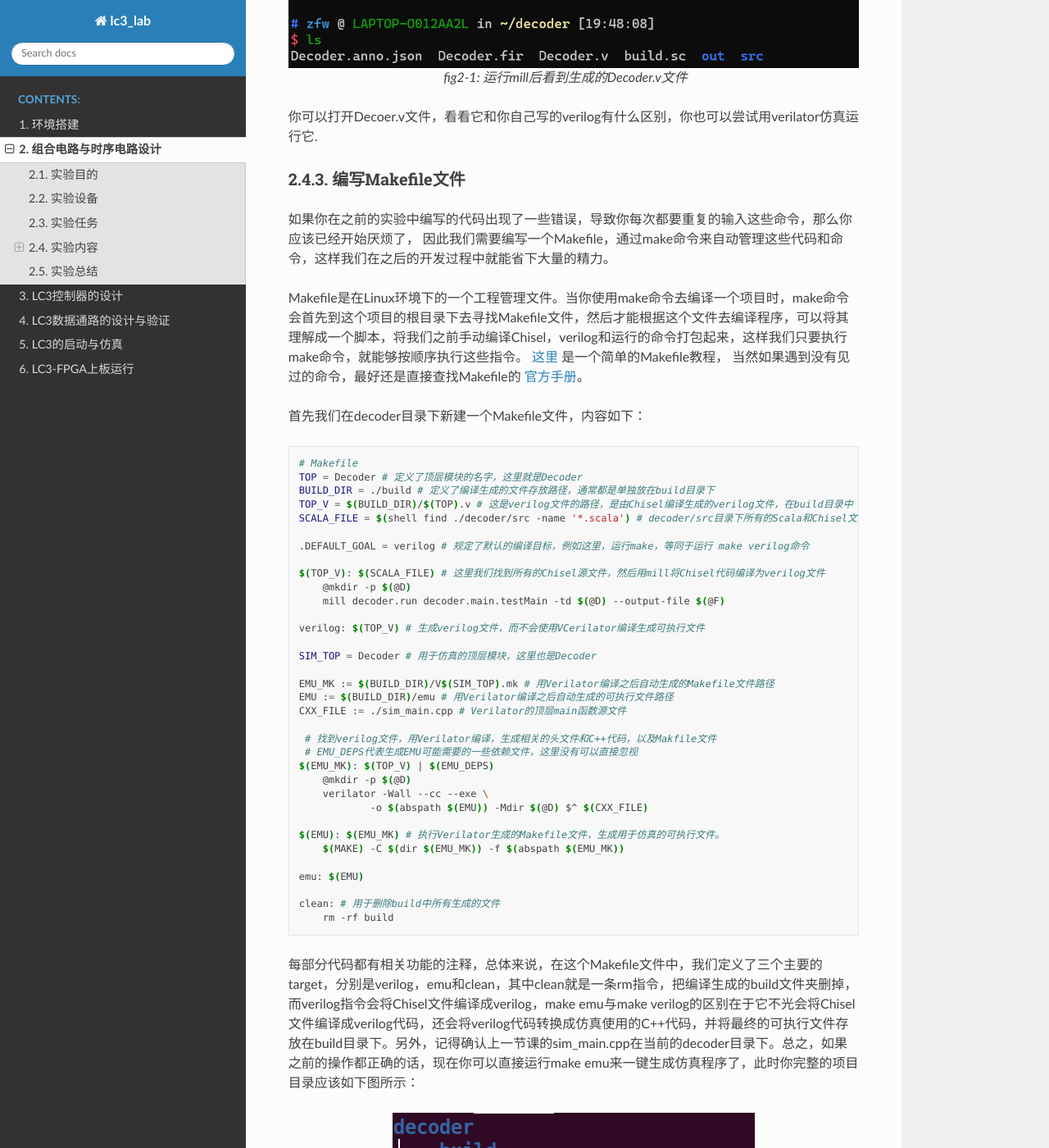
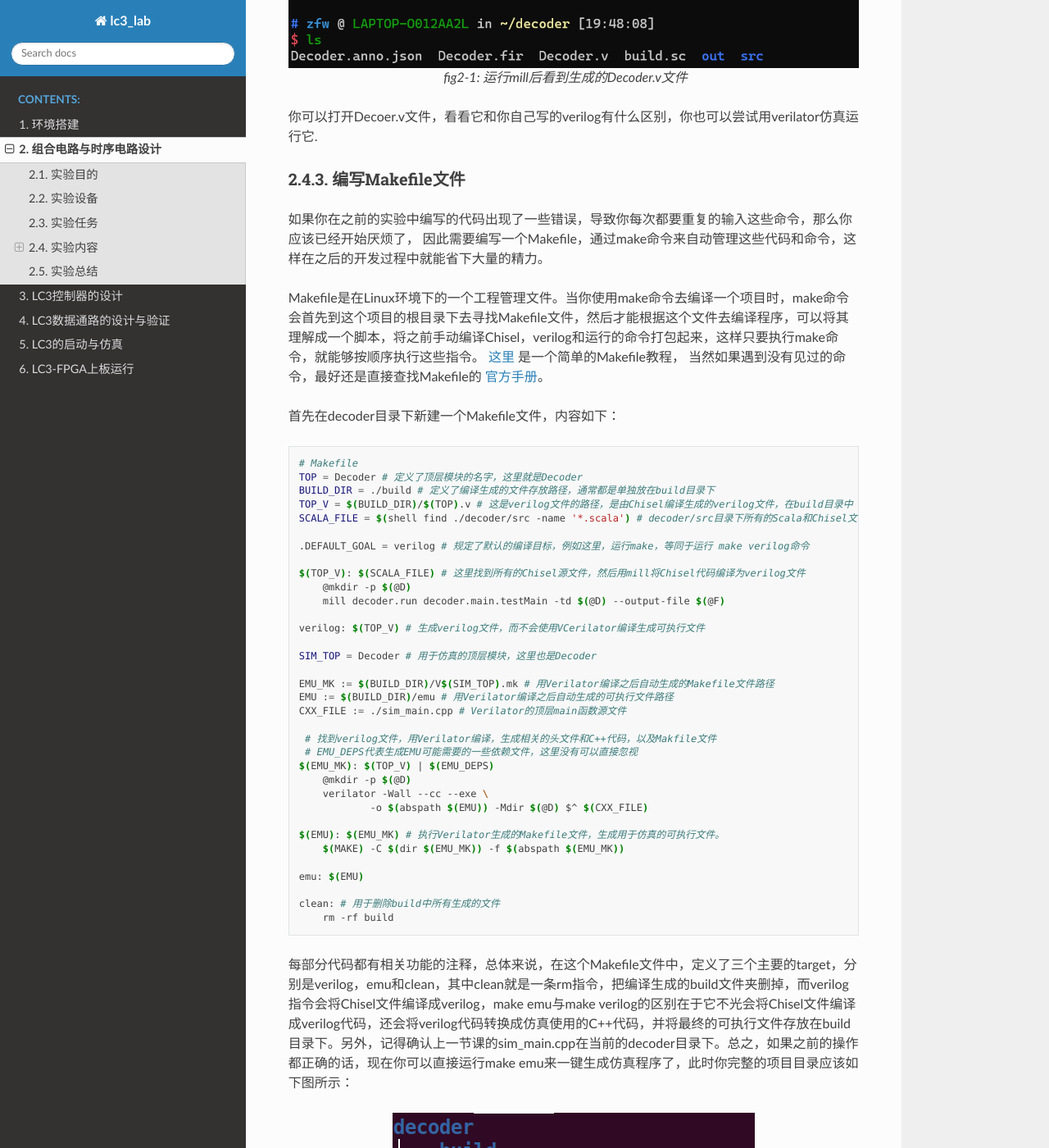
Before and after one commit to Hairline-Keeper/lc3_lab, a Sphinx documentation site: the page built from source/lab2.rst, in a window 1280 px wide and 1400 px high, scrolled down 3011 px. Shown: the whole window at 82% size. Built offline with Sphinx 7.4.7 and the Read the Docs theme 2.0.0, drawn with Linux system fonts in a browser that asks for light colours; some of the changed text lies outside the part shown.

Commit message:
reomve "we"

```diff
--- a/source/lab2.rst
+++ b/source/lab2.rst
@@ -15,7 +15,7 @@
 实验任务
 --------
 
-- 使用Chisel重新实现我们在实验一中用verilog编写的3-8译码器
+- 使用Chisel重新实现在实验一中用verilog编写的3-8译码器
 - 编写build.sc文件，指定Scala和Chisel的版本
 - 编写Makefile文件，指定编译仿真的规则
 - 使用Chisel实现一个简单状态机，能够检测序列1101
@@ -25,11 +25,11 @@
 
 使用Chisel实现3-8译码器
 ***********************
-在上一节实验课中我们用verilog实现了一个3-8译码器，现在我们要用Chisel重新实现它。在编写代码前，首先需要学习Chisel语法相关的知识，Chisel是一个开源的硬件构造语言，是建构在Scala语言之上的领域专用语言（DSL），不同于verilog，Chisel中可以使用更高级的语言特性来描述电路，可以使用面向对象编程思想，通过简洁的代码实现复杂的电路功能。这里推荐通过 `Chisl Bootcamp <https://github.com/freechipsproject/chisel-bootcamp>`_ 学习，bootcamp给出了一个在线的 `练习系统 <https://mybinder.org/v2/gh/freechipsproject/chisel-bootcamp/master>`_，可以在上面按照教程直接编写Chisel代码，并查看运行结果。
+在上一节实验课中用verilog实现了一个3-8译码器，现在要用Chisel重新实现它。在编写代码前，首先需要学习Chisel语法相关的知识，Chisel是一个开源的硬件构造语言，是建构在Scala语言之上的领域专用语言（DSL），不同于verilog，Chisel中可以使用更高级的语言特性来描述电路，可以使用面向对象编程思想，通过简洁的代码实现复杂的电路功能。这里推荐通过 `Chisl Bootcamp <https://github.com/freechipsproject/chisel-bootcamp>`_ 学习，bootcamp给出了一个在线的 `练习系统 <https://mybinder.org/v2/gh/freechipsproject/chisel-bootcamp/master>`_，可以在上面按照教程直接编写Chisel代码，并查看运行结果。
 
 在学习了Chisel的基本语法后，就可以开始着手将实验一中的3-8译码器用Chisel重写了，
 
-首先在decoder目录下再新建一个decoder/src目录，这是由mill的项目格式规定的，我们将Chisel的代码放在这个目录下。由于这个译码电路实在是过于简单，因此你可能看不出Chisel相比于verilog有什么优势，但是随着你设计的电路越来越复杂，你会发现Chisel能极大的提高你的效率。
+首先在decoder目录下再新建一个decoder/src目录，这是由mill的项目格式规定的将Chisel的代码放在这个目录下。由于这个译码电路实在是过于简单，因此你可能看不出Chisel相比于verilog有什么优势，但是随着你设计的电路越来越复杂，你会发现Chisel能极大的提高你的效率。
 
 首先在decoder/src目录下新建一个main.scala文件，参考代码如下，和实验一一样，给出了基本的模块定义，其中的具体实现代码需要补全。
 
@@ -64,9 +64,9 @@
         )
     }
 
-在main.scala中，首先定义了Decoder这个类，继承了RawModule这个基类，在大部分电路设计时，我们更多继承的是Module这个类，Module类与RawModule类的区别在于，Module类虽然没有显示的定义，但是会隐式地包含clock和reset这两个接口，一个用于从外部接入时钟，一个用于从外部接受模块的reset信号。而RawModule则没有这两个隐式的接口，考虑到3-8译码器并不需要时钟和reset，因此这里继承RawModule即可。更多关于Chisel的API
+在main.scala中，首先定义了Decoder这个类，继承了RawModule这个基类，在大部分电路设计时，更多继承的是Module这个类，Module类与RawModule类的区别在于，Module类虽然没有显示的定义，但是会隐式地包含clock和reset这两个接口，一个用于从外部接入时钟，一个用于从外部接受模块的reset信号。而RawModule则没有这两个隐式的接口，考虑到3-8译码器并不需要时钟和reset，因此这里继承RawModule即可。更多关于Chisel的API
 
-之后定义了一个单例对象testMain，继承App类，这是Chisel例化顶层模块的基本形式，在其中我们例化生成了一个Decoder。
+之后定义了一个单例对象testMain，继承App类，这是Chisel例化顶层模块的基本形式，在其中例化生成了一个Decoder。
 
 .. hint::
     在编程或者阅读代码时遇到没有见过的方法或类型，可以参考 `Chisl API <https://www.chisel-lang.org/api/latest/index.html>`_ 和 `Scala API <https://www.scala-lang.org/api/current/scala/index.html>`_
@@ -74,7 +74,7 @@
 编写build.sc文件
 ****************
 
-我们在decoder目录下新建一个build.sc文件，写入如下代码
+在decoder目录下新建一个build.sc文件，写入如下代码
 
 .. code-block:: scala
 
@@ -125,11 +125,11 @@
 ****************
 
 如果你在之前的实验中编写的代码出现了一些错误，导致你每次都要重复的输入这些命令，那么你应该已经开始厌烦了，
-因此我们需要编写一个Makefile，通过make命令来自动管理这些代码和命令，这样我们在之后的开发过程中就能省下大量的精力。
+因此需要编写一个Makefile，通过make命令来自动管理这些代码和命令，这样在之后的开发过程中就能省下大量的精力。
 
-Makefile是在Linux环境下的一个工程管理文件。当你使用make命令去编译一个项目时，make命令会首先到这个项目的根目录下去寻找Makefile文件，然后才能根据这个文件去编译程序，可以将其理解成一个脚本，将我们之前手动编译Chisel，verilog和运行的命令打包起来，这样我们只要执行make命令，就能够按顺序执行这些指令。 `这里 <https://www.coonote.com/linux-note/makefile-simple-tutorial.html>`_ 是一个简单的Makefile教程， 当然如果遇到没有见过的命令，最好还是直接查找Makefile的 `官方手册 <https://www.gnu.org/software/make/manual/make.html>`_。
+Makefile是在Linux环境下的一个工程管理文件。当你使用make命令去编译一个项目时，make命令会首先到这个项目的根目录下去寻找Makefile文件，然后才能根据这个文件去编译程序，可以将其理解成一个脚本，将之前手动编译Chisel，verilog和运行的命令打包起来，这样只要执行make命令，就能够按顺序执行这些指令。 `这里 <https://www.coonote.com/linux-note/makefile-simple-tutorial.html>`_ 是一个简单的Makefile教程， 当然如果遇到没有见过的命令，最好还是直接查找Makefile的 `官方手册 <https://www.gnu.org/software/make/manual/make.html>`_。
 
-首先我们在decoder目录下新建一个Makefile文件，内容如下：
+首先在decoder目录下新建一个Makefile文件，内容如下：
 
 .. code-block:: shell
 
@@ -141,7 +141,7 @@ Makefile是在Linux环境下的一个工程管理文件。当你使用make命令
 
     .DEFAULT_GOAL = verilog # 规定了默认的编译目标，例如这里，运行make，等同于运行 make verilog命令
 
-    $(TOP_V): $(SCALA_FILE) # 这里我们找到所有的Chisel源文件，然后用mill将Chisel代码编译为verilog文件
+    $(TOP_V): $(SCALA_FILE) # 这里找到所有的Chisel源文件，然后用mill将Chisel代码编译为verilog文件
     	@mkdir -p $(@D)
     	mill decoder.run decoder.main.testMain -td $(@D) --output-file $(@F)
 
@@ -168,7 +168,7 @@ Makefile是在Linux环境下的一个工程管理文件。当你使用make命令
     clean: # 用于删除build中所有生成的文件
     	rm -rf build
 
-每部分代码都有相关功能的注释，总体来说，在这个Makefile文件中，我们定义了三个主要的target，分别是verilog，emu和clean，其中clean就是一条rm指令，把编译生成的build文件夹删掉，而verilog指令会将Chisel文件编译成verilog，make emu与make verilog的区别在于它不光会将Chisel文件编译成verilog代码，还会将verilog代码转换成仿真使用的C++代码，并将最终的可执行文件存放在build目录下。另外，记得确认上一节课的sim_main.cpp在当前的decoder目录下。总之，如果之前的操作都正确的话，现在你可以直接运行make emu来一键生成仿真程序了，此时你完整的项目目录应该如下图所示：
+每部分代码都有相关功能的注释，总体来说，在这个Makefile文件中，定义了三个主要的target，分别是verilog，emu和clean，其中clean就是一条rm指令，把编译生成的build文件夹删掉，而verilog指令会将Chisel文件编译成verilog，make emu与make verilog的区别在于它不光会将Chisel文件编译成verilog代码，还会将verilog代码转换成仿真使用的C++代码，并将最终的可执行文件存放在build目录下。另外，记得确认上一节课的sim_main.cpp在当前的decoder目录下。总之，如果之前的操作都正确的话，现在你可以直接运行make emu来一键生成仿真程序了，此时你完整的项目目录应该如下图所示：
 
 .. figure:: _static/dirtree.png
     :alt: dirtree
@@ -227,8 +227,8 @@ Makefile是在Linux环境下的一个工程管理文件。当你使用make命令
         Driver.execute(args, () => new Detection)
     }
 
-Chisel代码完成后，还需要修改sim_main.cpp顶层文件，在测试3-8译码器时，我们在主循环中每次迭代修改传送给decoder的输入，并读出decoder的输出端口的值。
-而在编写时序逻辑时，我们首先需要在顶层实现一个时钟信号。也就是定义一个变量，隔一段时间对它进行一次翻转。另外我们在顶层函数中定义想要给fetection输入的序列seq，并且每周期将其中的元素递增送往detection模块。sim_main.cpp的顶层框架代码如下：
+Chisel代码完成后，还需要修改sim_main.cpp顶层文件，在测试3-8译码器时，在主循环中每次迭代修改传送给decoder的输入，并读出decoder的输出端口的值。
+而在编写时序逻辑时，首先需要在顶层实现一个时钟信号。也就是定义一个变量，隔一段时间对它进行一次翻转。另外在顶层函数中定义想要给fetection输入的序列seq，并且每周期将其中的元素递增送往detection模块。sim_main.cpp的顶层框架代码如下：
 
 .. code-block:: scala
 
@@ -272,7 +272,7 @@ Chisel代码完成后，还需要修改sim_main.cpp顶层文件，在测试3-8
     }
 
 .. hint::
-    这次我们将用于调试的printf函数改为了使用Chisel中的printf函数，而没有选择在sim_main.cpp里输出，为什么要这样，如果改成在sim_main.cpp中输出会有什么效果？
+    这次将用于调试的printf函数改为了使用Chisel中的printf函数，而没有选择在sim_main.cpp里输出，为什么要这样，如果改成在sim_main.cpp中输出会有什么效果？
 
 如果实现无误，最终运行应该能够看到类似的输出：
 
--- a/source/lab5.rst
+++ b/source/lab5.rst
@@ -28,9 +28,9 @@ UART通信功能设计
 
 一个完整的计算机系统分为软件和硬件两大部分，其中软件部分包括系统软件和应用软件，硬件部分则是运算器、控制器、存储器、输入设备、输出设备五大部分，本节主要讨论的就是一个计算机系统的输入和输出。
 
-在之前的实验中，我们所有的输入信息都是在代码中写好了的，而输出信息都是靠Chisel和C++自带的printf函数来实现，printf函数固然方便好用，但printf只存在于仿真中，真正的硬件环境中肯定是难以实现的，如果我们考虑将LC3系统真正在FPGA上运行时，外部如何与LC3内部进行通信就是一个必须要思考的问题。
+在之前的实验中，所有的输入信息都是在代码中写好了的，而输出信息都是靠Chisel和C++自带的printf函数来实现，printf函数固然方便好用，但printf只存在于仿真中，真正的硬件环境中肯定是难以实现的，如果考虑将LC3系统真正在FPGA上运行时，外部如何与LC3内部进行通信就是一个必须要思考的问题。
 
-通用异步收发器（Universal Asynchronous Receiver/Transmitter)，通常称作UART，是一种串行、异步、全双工的通信协议，在嵌入式领域应用的非常广泛。特点是原理简单，易于实现，但是在需要远距离传输，以及对传输速率有一定要求的情况下不适用，显然我们只需要最简单的发送/接收功能，因此UART是完全可以胜任的。
+通用异步收发器（Universal Asynchronous Receiver/Transmitter)，通常称作UART，是一种串行、异步、全双工的通信协议，在嵌入式领域应用的非常广泛。特点是原理简单，易于实现，但是在需要远距离传输，以及对传输速率有一定要求的情况下不适用，显然只需要最简单的发送/接收功能，因此UART是完全可以胜任的。
 
 .. hint::
     UART协议的详细介绍和参考verilog代码详见FPGA开发指南第十八章
```
Also changed, not shown: other parts of source/lab2.rst (+1 -1 lines), source/lab1.rst (+12 -12 lines), source/lab6.rst (+15 -15 lines).
